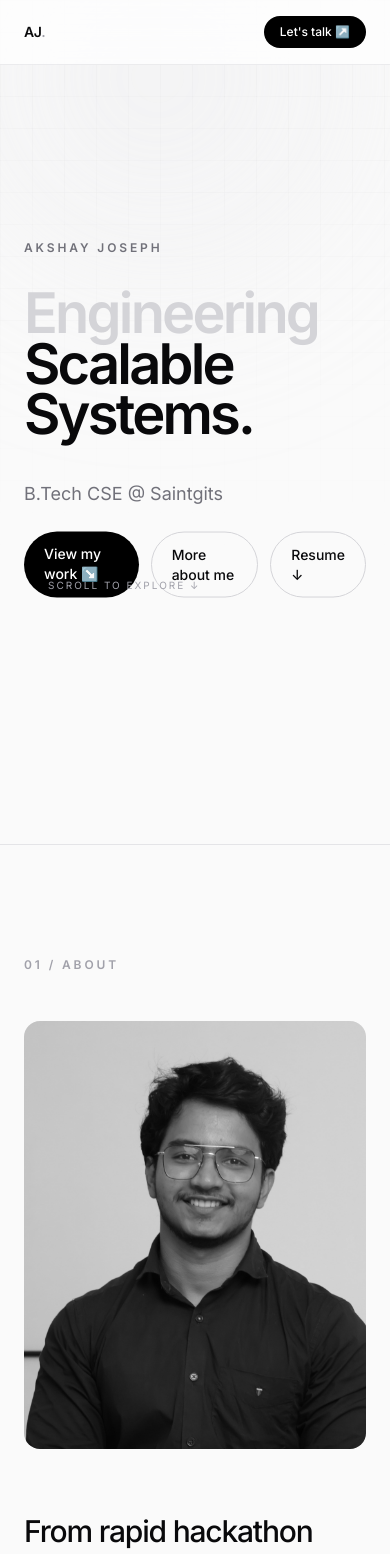
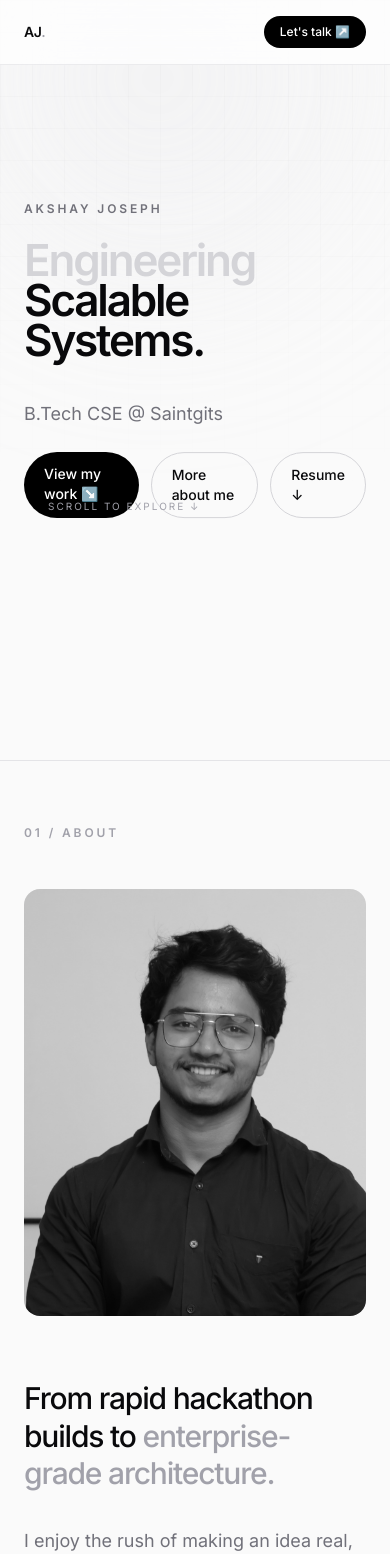
Before and after one commit to AkshayAJoseph/akshay-joseph-portfolio, a Next.js app: page / in a window 390 px wide. Shown: the top 1554 px of the page. Built offline with nearby package versions, Linux system fonts and the light colour scheme.

Commit message:
feat: add mobile tap trigger for retro mode

```diff
--- a/app/page.tsx
+++ b/app/page.tsx
@@ -6,6 +6,7 @@ import {
   FloatingOrb
 } from "../components/motion";
 import { WorkSection } from "../components/work-section";
+import { RetroToggleButton } from "../components/theme-provider";
 
 /* ═══════════════════════════ DATA ═══════════════════════════ */
 
@@ -17,7 +18,7 @@ const experience = [
     role: "Technical Intern @ Armada",
     description:
       "Distributed databases, polyglot microservices, and cloud networking for systems that operate at scale.",
-    period: "2024 — Present"
+    period: "June 26' — August 26'"
   }
 ];
 
@@ -101,18 +102,18 @@ export default function Home() {
       </nav>
 
       {/* ─────────────────────── HERO ────────────────────── */}
-      <section className="relative flex min-h-screen items-center overflow-hidden px-6 pb-20 pt-32 lg:px-10">
+      <section className="relative flex min-h-[90vh] items-center overflow-hidden px-6 pb-20 pt-24 sm:min-h-screen lg:px-10 lg:pt-32">
         <div className="retro-grid pointer-events-none absolute inset-0 -z-10 opacity-60 [mask-image:linear-gradient(to_bottom,black,transparent_70%)]" />
         <FloatingOrb />
         <div className="mx-auto w-full max-w-7xl relative z-10">
           <Parallax className="max-w-5xl">
             <Reveal>
-              <p className="mb-8 text-xs font-semibold uppercase tracking-[0.24em] text-zinc-500">
+              <p className="mb-6 text-xs font-semibold uppercase tracking-[0.24em] text-zinc-500 sm:mb-8">
                 Akshay Joseph
               </p>
             </Reveal>
 
-            <h1 className="max-w-5xl text-[clamp(3.5rem,8vw,8.5rem)] font-semibold leading-[0.9] tracking-[-0.05em]">
+            <h1 className="max-w-5xl text-[clamp(2.75rem,10vw,8.5rem)] font-semibold leading-[0.9] tracking-[-0.05em] sm:text-[clamp(3.5rem,8vw,8.5rem)]">
               <span className="block text-zinc-300">
                 <WordReveal text="Engineering" />
               </span>
@@ -157,7 +158,7 @@ export default function Home() {
       {/* ─────────────────────── ABOUT ───────────────────── */}
       <section
         id="about"
-        className="border-t border-zinc-200 px-6 py-28 lg:px-10 lg:py-40"
+        className="border-t border-zinc-200 px-6 py-16 sm:py-24 lg:px-10 lg:py-40"
       >
         <Reveal className="mx-auto grid max-w-7xl gap-16 lg:grid-cols-[0.7fr_1.3fr]">
           <div className="flex flex-col gap-12 lg:pr-10">
@@ -165,7 +166,6 @@ export default function Home() {
               01 / About
             </p>
             <div className="relative aspect-[4/5] w-full max-w-sm overflow-hidden rounded-2xl bg-zinc-100">
-              {/* NOTE: Make sure you add profile.jpg to your /public folder! */}
               <img
                 src="/profile.jpg"
                 alt="Akshay Joseph"
@@ -212,7 +212,7 @@ export default function Home() {
       {/* ──────────────────── EXPERIENCE ─────────────────── */}
       <section
         id="experience"
-        className="px-6 py-28 lg:px-10 lg:py-40"
+        className="px-6 py-16 sm:py-24 lg:px-10 lg:py-40"
       >
         <div className="mx-auto grid max-w-7xl gap-16 lg:grid-cols-[0.7fr_1.3fr]">
           <Reveal>
@@ -248,7 +248,7 @@ export default function Home() {
       {/* ─────────────────── ACHIEVEMENTS ────────────────── */}
       <section
         id="achievements"
-        className="border-t border-zinc-200 bg-zinc-100 px-6 py-28 lg:px-10 lg:py-40"
+        className="border-t border-zinc-200 bg-zinc-100 px-6 py-16 sm:py-24 lg:px-10 lg:py-40"
       >
         <div className="mx-auto grid max-w-7xl gap-16 lg:grid-cols-[0.7fr_1.3fr]">
           <Reveal>
@@ -301,7 +301,7 @@ export default function Home() {
           </Reveal>
           <div className="mt-28 flex justify-between border-t border-zinc-800 pt-6 text-xs text-zinc-600">
             <span>© 2026 Akshay Joseph</span>
-            <span>Press ~ for a surprise</span>
+            <RetroToggleButton />
           </div>
         </div>
       </footer>
--- a/components/theme-provider.tsx
+++ b/components/theme-provider.tsx
@@ -59,3 +59,16 @@ export function ThemeProvider({ children }: { children: React.ReactNode }) {
     </>
   );
 }
+
+export function RetroToggleButton() {
+  const isRetroMode = useThemeStore((state) => state.isRetroMode);
+
+  return (
+    <button
+      onClick={() => window.dispatchEvent(new KeyboardEvent("keydown", { key: "~" }))}
+      className="text-right text-xs text-zinc-600 transition-colors hover:text-white sm:text-left"
+    >
+      {isRetroMode ? "Turn off retro mode" : "Press ~ (or tap here) for a surprise"}
+    </button>
+  );
+}
```
